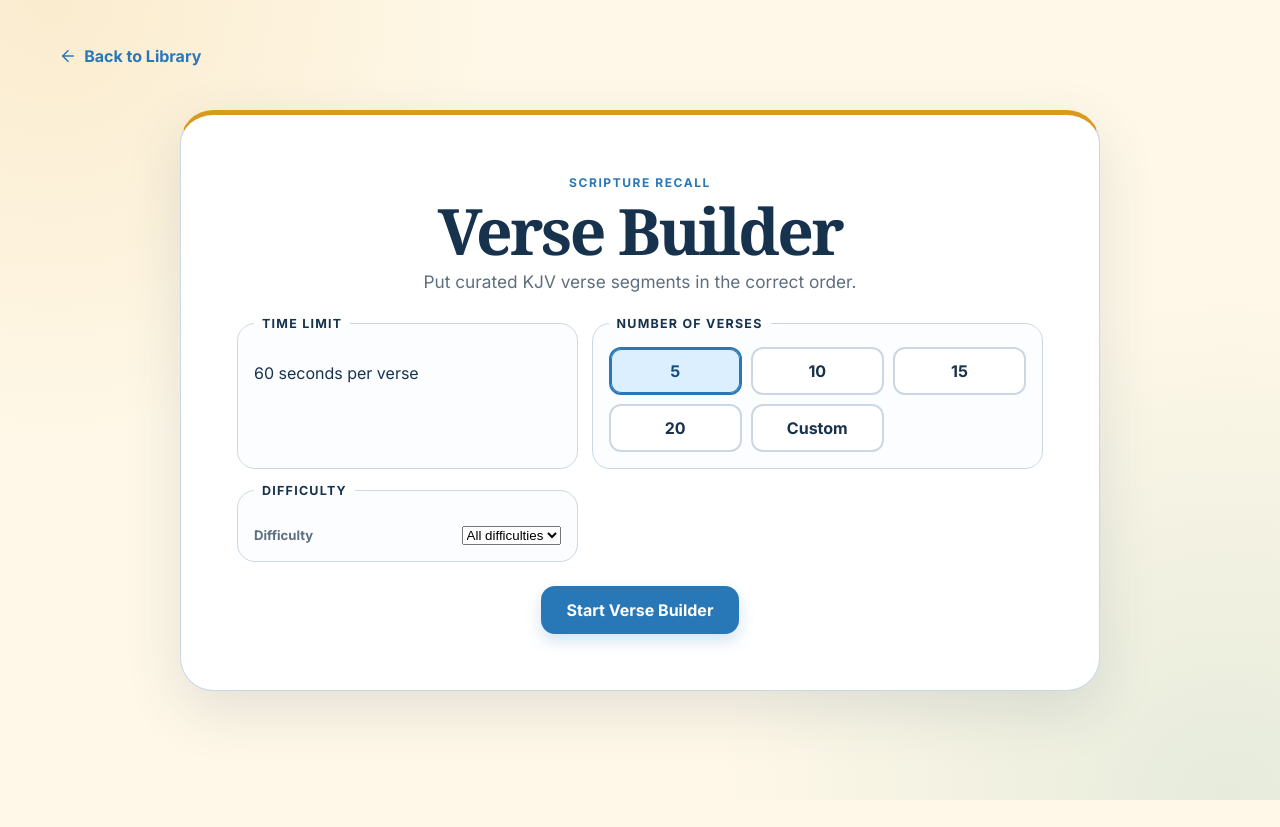
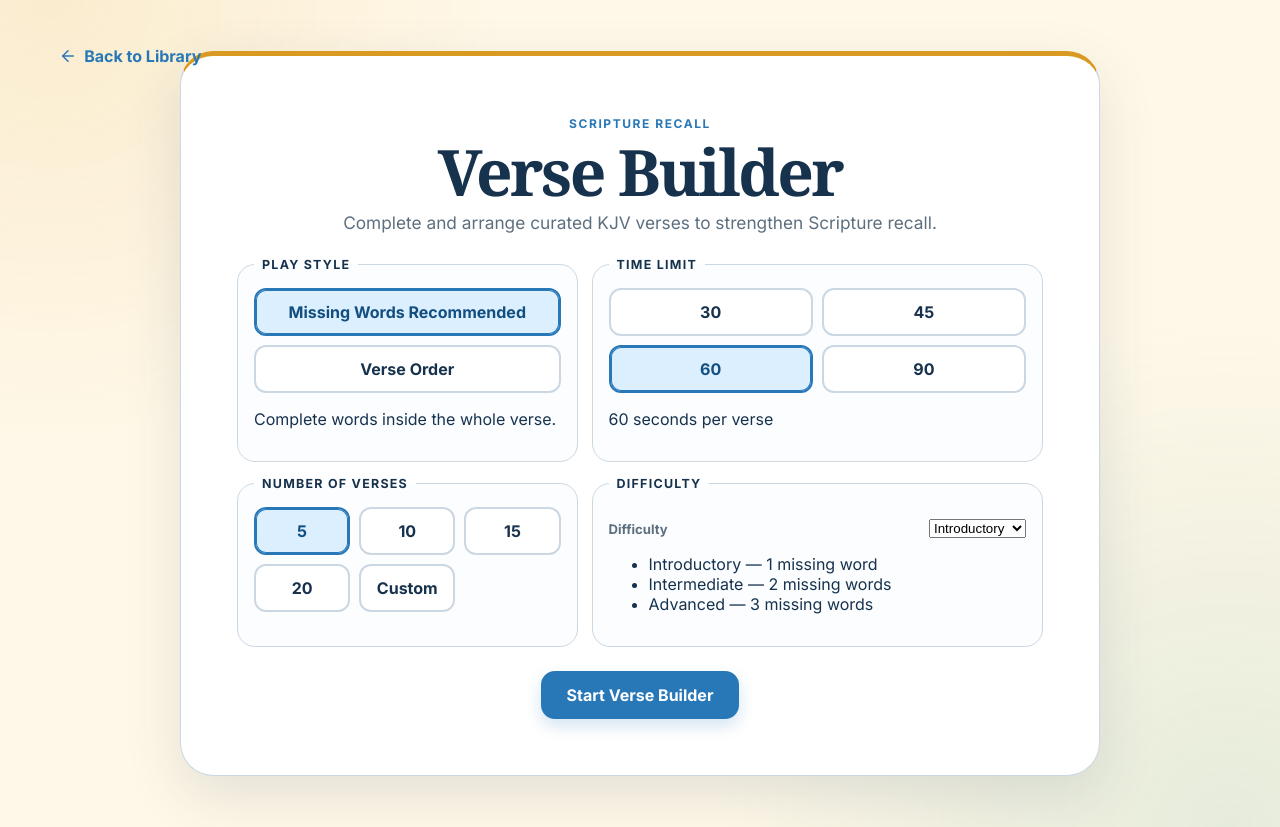
Before and after one commit to Frierend/KJV-Library-Games, a React (Vite) app: page /games/verse-builder in a window 1280 px wide. Before the commit the page ends 800 px from the top, so only its background shows below. Built offline with nearby package versions, Linux system fonts and the light colour scheme; a web font is replaced by a local one.

Commit message:
feat: make Missing Words the Quick Play default

```diff
--- a/src/games/verse-builder/VerseBuilderGame.tsx
+++ b/src/games/verse-builder/VerseBuilderGame.tsx
@@ -19,15 +19,24 @@ import {
   type PreparedSequence,
 } from "../sequence/sequenceEngine";
 import { VerseBuilderBoard } from "./VerseBuilderBoard";
+import {
+  evaluateMissingWordsSubmission,
+  selectMissingWordTokenIndices,
+  tokenizeVerse,
+  type VerseToken,
+} from "./missing-words/missingWordsEngine";
+import type { MissingWordsDifficulty, VerseBuilderPlayStyle, VerseOrderDifficulty } from "./verseBuilderTypes";
+import { MissingWordsBoard } from "./missing-words/MissingWordsBoard";
 
 type GamePhase = "setup" | "play" | "complete";
 type DifficultyFilter = "all" | VerseBuilderDifficulty;
 
 const countOptions = [5, 10, 15, 20] as const;
-const duration = 60;
+const durationOptions = [30, 45, 60, 90] as const;
 
-interface VerseBuilderGameProps {
+export interface VerseBuilderGameProps {
   onExit: () => void;
+  random?: () => number;
 }
 
 function difficultyLabel(value: DifficultyFilter) {
@@ -38,17 +47,34 @@ function segmentItems(segments: readonly VerseBuilderSegment[]) {
   return segments.map((segment) => ({ id: segment.id, text: segment.text }));
 }
 
-export default function VerseBuilderGame({ onExit }: VerseBuilderGameProps) {
+function isTextEntryTarget(target: EventTarget | null) {
+  const element = target instanceof HTMLElement ? target : null;
+  return Boolean(
+    element &&
+    (["INPUT", "TEXTAREA", "SELECT"].includes(element.tagName) || element.isContentEditable),
+  );
+}
+
+export default function VerseBuilderGame({ onExit, random = Math.random }: VerseBuilderGameProps) {
   const [phase, setPhase] = useState<GamePhase>("setup");
+  const [playStyle, setPlayStyle] = useState<VerseBuilderPlayStyle>("missing-words");
   const [roundCount, setRoundCount] = useState(5);
   const [customMode, setCustomMode] = useState(false);
   const [customDraft, setCustomDraft] = useState("5");
-  const [difficulty, setDifficulty] = useState<DifficultyFilter>("all");
+  const [missingWordsDifficulty, setMissingWordsDifficulty] = useState<MissingWordsDifficulty>("introductory");
+  const [verseOrderDifficulty, setVerseOrderDifficulty] = useState<VerseOrderDifficulty>("all");
+  const [duration, setDuration] = useState(60);
   const [customError, setCustomError] = useState("");
   const [rounds, setRounds] = useState<VerseBuilderContentRecord[]>([]);
   const [index, setIndex] = useState(0);
   const [sequence, setSequence] = useState<PreparedSequence | null>(null);
   const [assembly, setAssembly] = useState<AssemblyState | null>(null);
+  const [missingTokens, setMissingTokens] = useState<VerseToken[]>([]);
+  const [blankTokenIndices, setBlankTokenIndices] = useState<number[]>([]);
+  const [drafts, setDrafts] = useState<string[]>([]);
+  const [incorrectBlankIndexes, setIncorrectBlankIndexes] = useState<number[]>([]);
+  const [attemptCount, setAttemptCount] = useState(0);
+  const [firstSubmissionCorrect, setFirstSubmissionCorrect] = useState<boolean | null>(null);
   const [result, setResult] = useState<RoundResult>("unchecked");
   const [timerSeed, setTimerSeed] = useState(0);
   const [sound, setSound] = useState(true);
@@ -56,10 +82,12 @@ export default function VerseBuilderGame({ onExit }: VerseBuilderGameProps) {
   const lastSoundSecond = useRef<number | null>(null);
 
   const availableRecords = useMemo(
-    () => difficulty === "all"
+    () => playStyle === "missing-words"
       ? verseBuilderContentRecords
-      : verseBuilderContentRecords.filter((record) => record.difficulty === difficulty),
-    [difficulty],
+      : verseOrderDifficulty === "all"
+        ? verseBuilderContentRecords
+        : verseBuilderContentRecords.filter((record) => record.difficulty === verseOrderDifficulty),
+    [playStyle, verseOrderDifficulty],
   );
   const current = rounds[index];
   const resolved = result === "correct" || result === "revealed";
@@ -71,12 +99,31 @@ export default function VerseBuilderGame({ onExit }: VerseBuilderGameProps) {
 
   useEffect(() => {
     if (phase !== "play" || !current) return;
-    const nextSequence = prepareSequence(segmentItems(current.segments));
+    setResult("unchecked");
+    lastSoundSecond.current = null;
+    if (playStyle === "verse-order") {
+      const nextSequence = prepareSequence(segmentItems(current.segments), random);
       setSequence(nextSequence);
       setAssembly(createAssemblyState(nextSequence));
-    setResult("unchecked");
-    lastSoundSecond.current = null;
-  }, [current, phase]);
+      setMissingTokens([]);
+      setBlankTokenIndices([]);
+      setDrafts([]);
+      setIncorrectBlankIndexes([]);
+      setAttemptCount(0);
+      setFirstSubmissionCorrect(null);
+      return;
+    }
+    const tokens = tokenizeVerse(current.canonicalText);
+    const selectedBlankTokenIndices = selectMissingWordTokenIndices(tokens, current.id, missingWordsDifficulty);
+    setMissingTokens(tokens);
+    setBlankTokenIndices(selectedBlankTokenIndices);
+    setDrafts(Array(selectedBlankTokenIndices.length).fill(""));
+    setIncorrectBlankIndexes([]);
+    setAttemptCount(0);
+    setFirstSubmissionCorrect(null);
+    setSequence(null);
+    setAssembly(null);
+  }, [current, missingWordsDifficulty, phase, playStyle, random]);
 
   useEffect(() => {
     if (phase !== "play") return;
@@ -96,9 +143,7 @@ export default function VerseBuilderGame({ onExit }: VerseBuilderGameProps) {
   }, [phase, sound, timeLeft]);
 
   useEffect(() => {
-    if (phase === "play" && expired && result === "unchecked") {
-      setResult("expired");
-    }
+    if (phase === "play" && expired && result === "unchecked") setResult("expired");
   }, [expired, phase, result]);
 
   useEffect(() => {
@@ -108,13 +153,11 @@ export default function VerseBuilderGame({ onExit }: VerseBuilderGameProps) {
   useEffect(() => {
     if (phase !== "play") return;
     const handleKey = (event: KeyboardEvent) => {
+      if (isTextEntryTarget(event.target)) return;
       if (event.key.toLowerCase() === "r") {
         event.preventDefault();
         revealAnswer();
-      } else if (
-        (event.key === "Enter" || event.key === "ArrowRight") &&
-        resolved
-      ) {
+      } else if ((event.key === "Enter" || event.key === "ArrowRight") && resolved) {
         event.preventDefault();
         next();
       } else if (event.key === "ArrowLeft" && index > 0) {
@@ -130,22 +173,17 @@ export default function VerseBuilderGame({ onExit }: VerseBuilderGameProps) {
     const max = availableRecords.length;
     if (!customMode) {
       if (roundCount > max) {
-        setCustomError(`Only ${max} ${difficultyLabel(difficulty).toLowerCase()} ${max === 1 ? "verse is" : "verses are"} available.`);
+        setCustomError(`Only ${max} ${difficultyLabel(playStyle === "verse-order" ? verseOrderDifficulty : "all").toLowerCase()} ${max === 1 ? "verse is" : "verses are"} available.`);
         return null;
       }
       setCustomError("");
       return roundCount;
     }
     const value = Number(customDraft);
-    if (
-      customDraft.trim() === "" ||
-      !Number.isInteger(value) ||
-      value < 1 ||
-      value > max
-    ) {
+    if (customDraft.trim() === "" || !Number.isInteger(value) || value < 1 || value > max) {
       setCustomError(
         value > max
-          ? `Only ${max} ${difficultyLabel(difficulty).toLowerCase()} ${max === 1 ? "verse is" : "verses are"} available.`
+          ? `Only ${max} ${difficultyLabel(playStyle === "verse-order" ? verseOrderDifficulty : "all").toLowerCase()} ${max === 1 ? "verse is" : "verses are"} available.`
           : `Choose a whole number from 1 to ${max}.`,
       );
       return null;
@@ -158,25 +196,41 @@ export default function VerseBuilderGame({ onExit }: VerseBuilderGameProps) {
   function startGame() {
     const count = resolveCount();
     if (count === null) return;
-    setRounds(shuffle(availableRecords).slice(0, count));
+    setRounds(shuffle(availableRecords, random).slice(0, count));
     setIndex(0);
     setSequence(null);
     setAssembly(null);
+    setMissingTokens([]);
+    setBlankTokenIndices([]);
+    setDrafts([]);
+    setIncorrectBlankIndexes([]);
+    setAttemptCount(0);
+    setFirstSubmissionCorrect(null);
     setResult("unchecked");
     setTimerSeed((value) => value + 1);
     setPhase("play");
   }
 
   function resetRound() {
+    if (playStyle === "verse-order") {
       if (!sequence) return;
       setAssembly(createAssemblyState(sequence));
+    } else {
+      setDrafts(Array(blankTokenIndices.length).fill(""));
+      setIncorrectBlankIndexes([]);
+      setAttemptCount(0);
+      setFirstSubmissionCorrect(null);
+    }
     setResult("unchecked");
     setTimerSeed((value) => value + 1);
   }
 
   function revealAnswer() {
-    if (!sequence || !assembly || result === "revealed") return;
+    if (result === "revealed") return;
+    if (playStyle === "verse-order") {
+      if (!sequence || !assembly) return;
       setAssembly(revealAssembly(sequence, assembly));
+    }
     setResult("revealed");
   }
 
@@ -186,11 +240,37 @@ export default function VerseBuilderGame({ onExit }: VerseBuilderGameProps) {
     setResult(submission.outcome === "correct" ? "correct" : "incorrect");
   }
 
+  function handleMissingDraftChange(blankIndex: number, value: string) {
+    setDrafts((currentDrafts) => currentDrafts.map((draft, index) => index === blankIndex ? value : draft));
+    setIncorrectBlankIndexes((currentIndexes) => currentIndexes.filter((index) => index !== blankIndex));
+  }
+
+  function submitMissingWords() {
+    const submission = evaluateMissingWordsSubmission(
+      missingTokens,
+      blankTokenIndices,
+      drafts,
+      attemptCount,
+      firstSubmissionCorrect,
+    );
+    if (submission.outcome === "incomplete") return;
+    setIncorrectBlankIndexes(submission.incorrectBlankIndexes);
+    setAttemptCount(submission.attemptCount);
+    setFirstSubmissionCorrect(submission.firstSubmissionCorrect);
+    setResult(submission.outcome === "correct" ? "correct" : "incorrect");
+  }
+
   function moveTo(nextIndex: number) {
     if (nextIndex < 0 || nextIndex >= rounds.length) return;
     setIndex(nextIndex);
     setSequence(null);
     setAssembly(null);
+    setMissingTokens([]);
+    setBlankTokenIndices([]);
+    setDrafts([]);
+    setIncorrectBlankIndexes([]);
+    setAttemptCount(0);
+    setFirstSubmissionCorrect(null);
     setResult("unchecked");
     setTimerSeed((value) => value + 1);
   }
@@ -210,8 +290,14 @@ export default function VerseBuilderGame({ onExit }: VerseBuilderGameProps) {
     setRounds([]);
     setSequence(null);
     setAssembly(null);
+    setMissingTokens([]);
+    setBlankTokenIndices([]);
+    setDrafts([]);
+    setIncorrectBlankIndexes([]);
     setResult("unchecked");
   }
+
+  const difficulty = playStyle === "missing-words" ? missingWordsDifficulty : verseOrderDifficulty;
 
   if (phase === "setup") {
     return (
@@ -222,12 +308,50 @@ export default function VerseBuilderGame({ onExit }: VerseBuilderGameProps) {
         <section className="setup-card">
           <span className="eyebrow">Scripture recall</span>
           <h1>Verse Builder</h1>
-          <p>Put curated KJV verse segments in the correct order.</p>
+          <p>Complete and arrange curated KJV verses to strengthen Scripture recall.</p>
 
           <div className="setup-grid">
             <fieldset className="setup-panel">
+              <legend>Play Style</legend>
+              <div className="option-grid option-grid--two">
+                <button
+                  aria-pressed={playStyle === "missing-words"}
+                  className={`option-button ${playStyle === "missing-words" ? "is-selected" : ""}`}
+                  onClick={() => { setPlayStyle("missing-words"); setCustomError(""); }}
+                  type="button"
+                >
+                  Missing Words <span className="option-button__meta">Recommended</span>
+                </button>
+                <button
+                  aria-pressed={playStyle === "verse-order"}
+                  className={`option-button ${playStyle === "verse-order" ? "is-selected" : ""}`}
+                  onClick={() => { setPlayStyle("verse-order"); setCustomError(""); }}
+                  type="button"
+                >
+                  Verse Order
+                </button>
+              </div>
+              <p className="setup-help">
+                {playStyle === "missing-words" ? "Complete words inside the whole verse." : "Arrange the existing phrase segments."}
+              </p>
+            </fieldset>
+
+            <fieldset className="setup-panel">
               <legend>Time Limit</legend>
-              <p>60 seconds per verse</p>
+              <div className="option-grid option-grid--four">
+                {durationOptions.map((seconds) => (
+                  <button
+                    aria-pressed={duration === seconds}
+                    className={`option-button ${duration === seconds ? "is-selected" : ""}`}
+                    key={seconds}
+                    onClick={() => setDuration(seconds)}
+                    type="button"
+                  >
+                    {seconds}
+                  </button>
+                ))}
+              </div>
+              <p className="setup-help">{duration} seconds per verse</p>
             </fieldset>
 
             <fieldset className="setup-panel">
@@ -238,11 +362,7 @@ export default function VerseBuilderGame({ onExit }: VerseBuilderGameProps) {
                     aria-pressed={!customMode && roundCount === count}
                     className={`option-button ${!customMode && roundCount === count ? "is-selected" : ""}`}
                     key={count}
-                    onClick={() => {
-                      setRoundCount(count);
-                      setCustomMode(false);
-                      setCustomError("");
-                    }}
+                    onClick={() => { setRoundCount(count); setCustomMode(false); setCustomError(""); }}
                     type="button"
                   >
                     {count}
@@ -251,11 +371,7 @@ export default function VerseBuilderGame({ onExit }: VerseBuilderGameProps) {
                 <button
                   aria-pressed={customMode}
                   className={`option-button ${customMode ? "is-selected" : ""}`}
-                  onClick={() => {
-                    setCustomMode(true);
-                    setCustomDraft(String(roundCount));
-                    setCustomError("");
-                  }}
+                  onClick={() => { setCustomMode(true); setCustomDraft(String(roundCount)); setCustomError(""); }}
                   type="button"
                 >
                   Custom
@@ -272,16 +388,11 @@ export default function VerseBuilderGame({ onExit }: VerseBuilderGameProps) {
                     inputMode="numeric"
                     max={availableRecords.length}
                     min="1"
-                    onChange={(event) => {
-                      setCustomDraft(event.target.value);
-                      setCustomError("");
-                    }}
+                    onChange={(event) => { setCustomDraft(event.target.value); setCustomError(""); }}
                     type="number"
                     value={customDraft}
                   />
-                  <small id="verse-builder-custom-total-help">
-                    {customError || `Choose from 1 to ${availableRecords.length}.`}
-                  </small>
+                  <small id="verse-builder-custom-total-help">{customError || `Choose from 1 to ${availableRecords.length}.`}</small>
                 </label>
               )}
             </fieldset>
@@ -293,17 +404,35 @@ export default function VerseBuilderGame({ onExit }: VerseBuilderGameProps) {
                 <select
                   aria-label="Difficulty"
                   onChange={(event) => {
-                    setDifficulty(event.target.value as DifficultyFilter);
+                    if (playStyle === "missing-words") setMissingWordsDifficulty(event.target.value as MissingWordsDifficulty);
+                    else setVerseOrderDifficulty(event.target.value as VerseOrderDifficulty);
                     setCustomError("");
                   }}
                   value={difficulty}
                 >
+                  {playStyle === "missing-words" ? (
+                    <>
+                      <option value="introductory">Introductory</option>
+                      <option value="intermediate">Intermediate</option>
+                      <option value="advanced">Advanced</option>
+                    </>
+                  ) : (
+                    <>
                       <option value="all">All difficulties</option>
                       <option value="introductory">Introductory</option>
                       <option value="intermediate">Intermediate</option>
                       <option value="advanced">Advanced</option>
+                    </>
+                  )}
                 </select>
               </label>
+              {playStyle === "missing-words" && (
+                <ul className="setup-help-list">
+                  <li>Introductory — 1 missing word</li>
+                  <li>Intermediate — 2 missing words</li>
+                  <li>Advanced — 3 missing words</li>
+                </ul>
+              )}
             </fieldset>
           </div>
 
@@ -327,19 +456,17 @@ export default function VerseBuilderGame({ onExit }: VerseBuilderGameProps) {
           <h1>Verse Builder Complete</h1>
           <p>{rounds.length} {rounds.length === 1 ? "verse" : "verses"} completed.</p>
           <div className="setup-actions">
-            <button className="button button--secondary" onClick={backToSetup} type="button">
-              Change Setup
-            </button>
-            <button className="button button--ghost" onClick={onExit} type="button">
-              Back to Library
-            </button>
+            <button className="button button--secondary" onClick={backToSetup} type="button">Change Setup</button>
+            <button className="button button--ghost" onClick={onExit} type="button">Back to Library</button>
           </div>
         </section>
       </main>
     );
   }
 
-  if (!current || !sequence || !assembly) return null;
+  if (!current) return null;
+  if (playStyle === "verse-order" && (!sequence || !assembly)) return null;
+  if (playStyle === "missing-words" && missingTokens.length === 0) return null;
 
   return (
     <main className="play-shell">
@@ -353,8 +480,22 @@ export default function VerseBuilderGame({ onExit }: VerseBuilderGameProps) {
         timeLeft={timeLeft}
       />
 
+      {playStyle === "missing-words" ? (
+        <MissingWordsBoard
+          canonicalText={current.canonicalText}
+          tokens={missingTokens}
+          blankTokenIndices={blankTokenIndices}
+          drafts={drafts}
+          incorrectBlankIndexes={incorrectBlankIndexes}
+          firstSubmissionCorrect={firstSubmissionCorrect}
+          onDraftChange={handleMissingDraftChange}
+          onSubmit={submitMissingWords}
+          reference={current.referenceText}
+          result={result}
+        />
+      ) : (
         <VerseBuilderBoard
-        assembly={assembly}
+          assembly={assembly!}
           canonicalText={current.canonicalText}
           motion="system"
           onAssemblyChange={setAssembly}
@@ -362,43 +503,23 @@ export default function VerseBuilderGame({ onExit }: VerseBuilderGameProps) {
           onSubmit={handleSubmit}
           reference={current.referenceText}
           result={result}
-        sequence={sequence}
+          sequence={sequence!}
           showReference={resolved}
         />
+      )}
 
       <nav aria-label="Host Controls" className="game-controls host-control-dock">
         <div>
-          <button className="button button--ghost" onClick={backToSetup} type="button">
-            Setup
-          </button>
-          <button
-            className="button button--secondary"
-            disabled={index === 0}
-            onClick={() => moveTo(index - 1)}
-            type="button"
-          >
+          <button className="button button--ghost" onClick={backToSetup} type="button">Setup</button>
+          <button className="button button--secondary" disabled={index === 0} onClick={() => moveTo(index - 1)} type="button">
             <ArrowLeft aria-hidden="true" size={17} /> Previous
           </button>
         </div>
         <div>
-          <button className="button button--secondary" onClick={resetRound} type="button">
-            Reset Round
-          </button>
-          <button
-            className="button button--reveal"
-            disabled={result === "revealed"}
-            onClick={revealAnswer}
-            type="button"
-          >
-            Reveal Answer
-          </button>
+          <button className="button button--secondary" onClick={resetRound} type="button">Reset Round</button>
+          <button className="button button--reveal" disabled={result === "revealed"} onClick={revealAnswer} type="button">Reveal Answer</button>
         </div>
-        <button
-          className="button button--primary"
-          disabled={!resolved}
-          onClick={next}
-          type="button"
-        >
+        <button className="button button--primary" disabled={!resolved} onClick={next} type="button">
           {index === rounds.length - 1 ? "Finish" : <>Next <ArrowRight aria-hidden="true" size={17} /></>}
         </button>
       </nav>
```
Also changed, not shown: 1 other file (tests, documents, lock files or other folders). Lines whose indentation alone changed are shown as unchanged.
